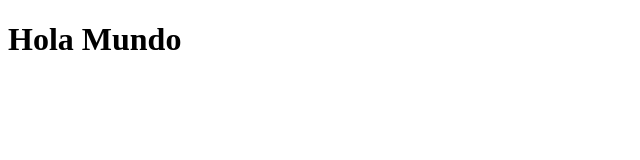
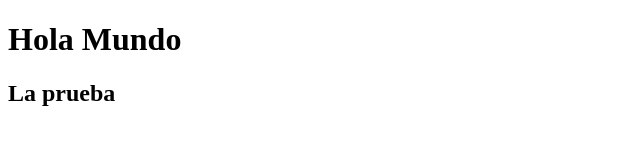
Before and after one commit to PEREDAFP/Pruebas3DAW2, a plain HTML site: page docs/index.html in a window 1280 px wide. Shown: the whole page, without its empty margins (0-640 px from the left). Drawn offline with Linux system fonts and the light colour scheme.

Commit message:
primer cambio

```diff
--- a/docs/index.html
+++ b/docs/index.html
@@ -8,5 +8,6 @@
 </head>
 <body>
     <h1>Hola Mundo</h1>
+    <h2>La prueba</h2>
 </body>
 </html>
```
